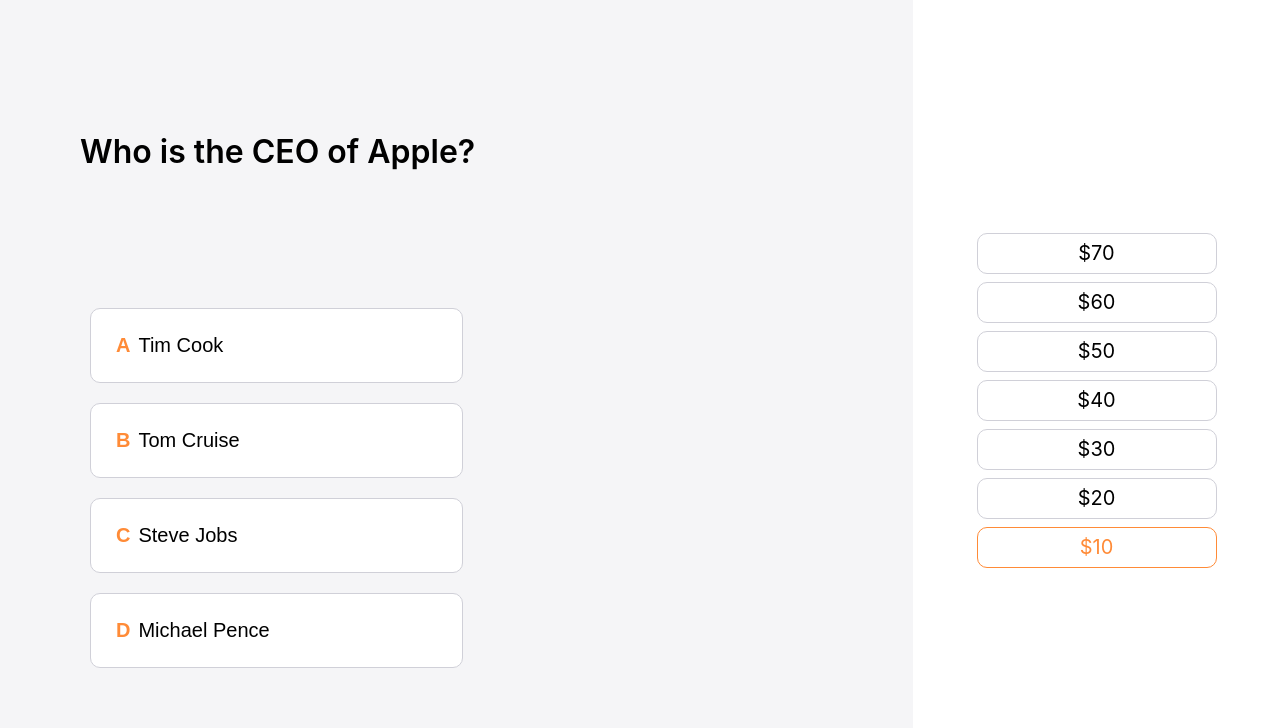
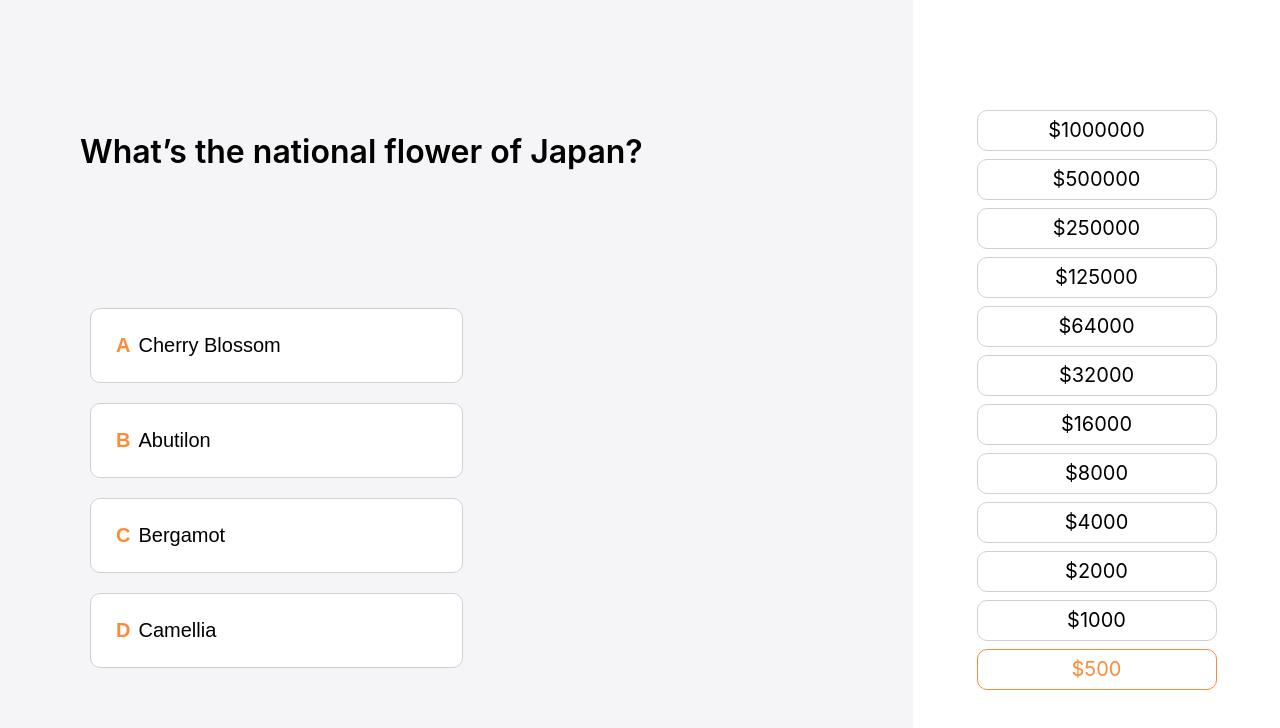
Before and after one commit to LtCodename/genesis-test-task, a React (Create React App) app: page /game in a window 1280 px wide. Shown: the top 728 px of the page. Built offline with nearby package versions, Linux system fonts and the light colour scheme.

Commit message:
Final questions

```diff
--- a/src/components/GamePage/GamePage.tsx
+++ b/src/components/GamePage/GamePage.tsx
@@ -42,19 +42,21 @@
 
   function handleAnswer(answerIndex:number) {
 
-    if (questions[questionIndex].answers[answerIndex].correct) {
+    if (!questions[questionIndex].answers[answerIndex].correct) {
+      history.push("/end");
+      return;
+    } else {
       setReward(questions[questionIndex].reward);
+      reloadRewardValue(questions[questionIndex].reward);
       let qi = questionIndex;
       let newQi = qi + 1;
       setQuestionIndex(newQi);
-      reloadRewardValue(reward);
-    } else {
-      reloadRewardValue(reward);
-      history.push("/end");
-    }
 
-    if (questionIndex === questionsData.length - 1) {
-      history.push("/end");
+      setTimeout(() => {
+        if (questionIndex === questionsData.length - 1) {
+          history.push("/end");
+        }
+      }, 0);
     }
   }
 
--- a/src/questionsData.js
+++ b/src/questionsData.js
@@ -1,156 +1,266 @@
 export const questionsData =
 [
 	{
-        question: "Who is the CEO of Apple?",
-        reward: 10,
+        question: "What’s the national flower of Japan?",
+        reward: 500,
 		answers: [
             {
-                answer: "Tim Cook",
+                answer: "Cherry Blossom",
                 correct: true
             },
             {
-                answer: "Tom Cruise",
+                answer: "Abutilon",
                 correct: false
             },
             {
-                answer: "Steve Jobs",
+                answer: "Bergamot",
                 correct: false
             },
             {
-                answer: "Michael Pence",
+                answer: "Camellia",
                 correct: false
             },
         ],
 	},
 	{
-		question: "Who is the CEO of Microsoft?",
-        reward: 20,
+		question: "How many stripes are there on the US flag?",
+        reward: 1000,
 		answers: [
             {
-                answer: "Tim Cook",
+                answer: "11",
+                correct: false
+            },
+            {
+                answer: "12",
+                correct: false
+            },
+            {
+                answer: "13",
                 correct: true
             },
             {
-                answer: "Tom Cruise",
-                correct: false
-            },
-            {
-                answer: "Steve Jobs",
-                correct: false
-            },
-            {
-                answer: "Michael Pence",
+                answer: "14",
                 correct: false
             },
         ],
 	},
 	{
-		question: "Who is the CEO of Amazon?",
-        reward: 30,
+		question: "What’s the national animal of Australia?",
+        reward: 2000,
 		answers: [
             {
-                answer: "Tim Cook",
+                answer: "Brown Dog",
+                correct: false
+            },
+            {
+                answer: "Red Kangaroo",
                 correct: true
             },
             {
-                answer: "Tom Cruise",
+                answer: "White Eagle",
                 correct: false
             },
             {
-                answer: "Steve Jobs",
-                correct: false
-            },
-            {
-                answer: "Michael Pence",
+                answer: "Yellow Rhino",
                 correct: false
             },
         ],
 	},
 	{
-		question: "Who is the CEO of Intel?",
-        reward: 40,
+		question: "How many days does it take for the Earth to orbit the Sun? ",
+        reward: 4000,
 		answers: [
             {
-                answer: "Tim Cook",
+                answer: "362",
+                correct: false
+            },
+            {
+                answer: "364",
+                correct: false
+            },
+            {
+                answer: "366",
+                correct: false
+            },
+            {
+                answer: "365",
+                correct: true
+            },
+        ],
+	},
+	{
+		question: "Which of the following empires had no written language: Incan, Aztec, Egyptian, Roman?",
+        reward: 8000,
+		answers: [
+            {
+                answer: "Incan",
                 correct: true
             },
             {
-                answer: "Tom Cruise",
+                answer: "Aztec",
                 correct: false
             },
             {
-                answer: "Steve Jobs",
+                answer: "Egyptian",
                 correct: false
             },
             {
-                answer: "Michael Pence",
+                answer: "Roman",
                 correct: false
             },
         ],
 	},
 	{
-		question: "Who is the CEO of Nvidia?",
-        reward: 50,
+		question: "Until 1923, what was the Turkish city of Istanbul called?",
+        reward: 16000,
 		answers: [
             {
-                answer: "Tim Cook",
+                answer: "Old Jaffa",
+                correct: false
+            },
+            {
+                answer: "Constantinople",
                 correct: true
             },
             {
-                answer: "Tom Cruise",
+                answer: "Antinoöpolis",
                 correct: false
             },
             {
-                answer: "Steve Jobs",
-                correct: false
-            },
-            {
-                answer: "Michael Pence",
+                answer: "Leontopolis",
                 correct: false
             },
         ],
 	},
 	{
-		question: "Who is the CEO of Western Digital?",
-        reward: 60,
+		question: "What country has the most islands in the world?",
+        reward: 32000,
 		answers: [
             {
-                answer: "Tim Cook",
+                answer: "Norway",
+                correct: false
+            },
+            {
+                answer: "Finland",
+                correct: false
+            },
+            {
+                answer: "Sweden",
                 correct: true
             },
             {
-                answer: "Tom Cruise",
+                answer: "Canada",
+                correct: false
+            },
+        ],
+    },
+    {
+		question: "What’s the smallest country in the world?",
+        reward: 64000,
+		answers: [
+            {
+                answer: "San Marino",
                 correct: false
             },
             {
-                answer: "Steve Jobs",
+                answer: "Tuvalu",
                 correct: false
             },
             {
-                answer: "Michael Pence",
+                answer: "Monaco",
+                correct: false
+            },
+            {
+                answer: "Vatican",
+                correct: true
+            },
+        ],
+	},
+    {
+		question: "What’s the capital of Canada?",
+        reward: 125000,
+		answers: [
+            {
+                answer: "Ottawa",
+                correct: true
+            },
+            {
+                answer: "Hamilton",
+                correct: false
+            },
+            {
+                answer: "Toronto",
+                correct: false
+            },
+            {
+                answer: "Thunder Bay",
                 correct: false
             },
         ],
 	},
-	{
-		question: "Who is the CEO of Seagate?",
-        reward: 70,
+    {
+		question: "Which famous graffiti artist comes from Bristol?",
+        reward: 250000,
 		answers: [
             {
-                answer: "Tim Cook",
+                answer: "Zlovsky",
+                correct: false
+            },
+            {
+                answer: "Petrovsky",
+                correct: false
+            },
+            {
+                answer: "Banksy",
                 correct: true
             },
             {
-                answer: "Tom Cruise",
+                answer: "Razumovsky",
+                correct: false
+            },
+        ],
+	},
+    {
+		question: "When did they open the London underground?",
+        reward: 500000,
+		answers: [
+            {
+                answer: "1863",
+                correct: true
+            },
+            {
+                answer: "1864",
                 correct: false
             },
             {
-                answer: "Steve Jobs",
+                answer: "1865",
                 correct: false
             },
             {
-                answer: "Michael Pence",
+                answer: "1866",
                 correct: false
+            },
+        ],
+	},
+    {
+		question: "How many keys does a classic piano have?",
+        reward: 1000000,
+		answers: [
+            {
+                answer: "85",
+                correct: false
+            },
+            {
+                answer: "86",
+                correct: false
+            },
+            {
+                answer: "87",
+                correct: false
+            },
+            {
+                answer: "88",
+                correct: true
             },
         ],
 	}
```
